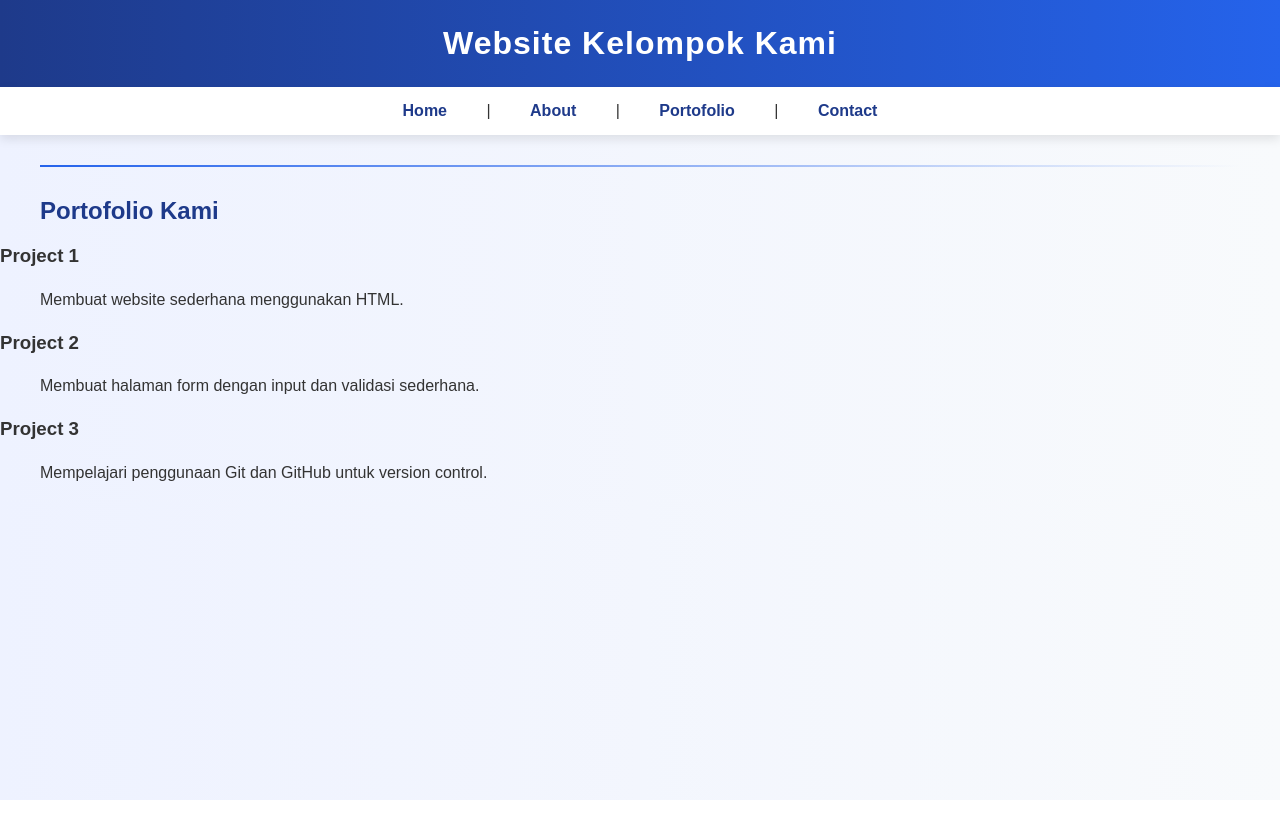
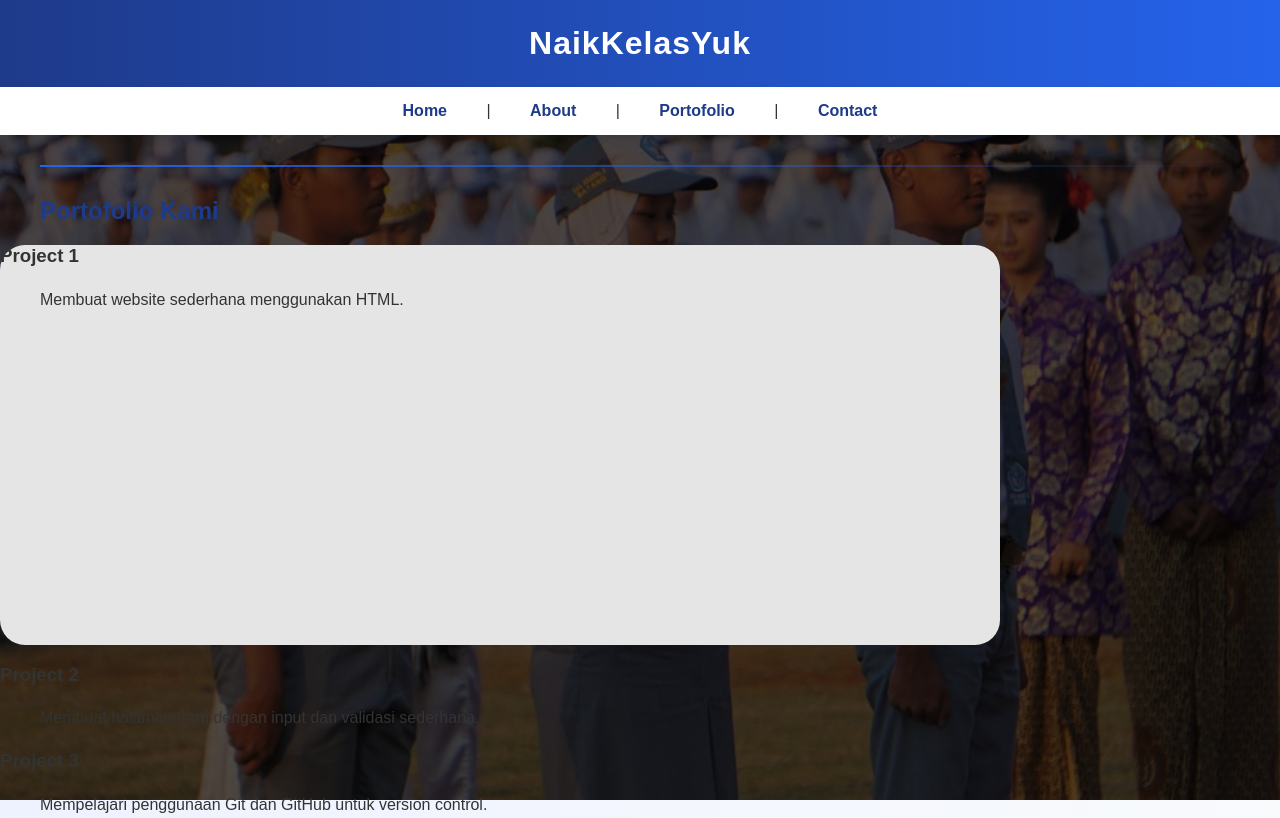
Before and after one commit to michaelabelard89-bit/praktikum-mandiri-html, a plain HTML site: page portfolio.html in a window 1280 px wide. Drawn offline with nearby package versions, Linux system fonts and the light colour scheme.

Commit message:
portofolio dan lain lain

```diff
--- a/portfolio.html
+++ b/portfolio.html
@@ -2,11 +2,25 @@
 <html lang="id">
 <head>
     <meta charset="UTF-8">
-    <title>Portofolio - Website Kelompok</title>
+    <title>Portofolio - NaikKelasYuk</title>
     <link rel="stylesheet" href="style.css">
+    <link rel="stylesheet" href="https://cdnjs.cloudflare.com/ajax/libs/animate.css/4.1.1/animate.min.css"/>
+    <style>
+        main{
+            width: 100vw;
+            height: 100vh;
+            background-image: url(assets/4__BACA_IKRAR_PELAJAR_INDONESIA.jfif);
+            background-position: center;
+            background-repeat: no-repeat;
+            background-size: cover;
+            background-color: rgba(0, 0, 0, 0.7);
+            background-blend-mode: darken;
+        }
+    </style>
 </head>
 <body>
-    <h1>Website Kelompok Kami</h1>
+    <main>
+        <h1>NaikKelasYuk</h1>
         <nav>
             <a href="index.html">Home</a> |
             <a href="about.html">About</a> |
@@ -17,7 +31,7 @@
         <h2>Portofolio Kami</h2>
         <div class="container">
         <div class="container">
-    <div class="card">
+            <div class="portofolio-box">
                 <h3>Project 1</h3>
                 <p>Membuat website sederhana menggunakan HTML.</p>
             </div>
@@ -32,6 +46,6 @@
                 <p>Mempelajari penggunaan Git dan GitHub untuk version control.</p>
             </div>
         </div>
-
+     </main>
 </body>
 </html>
--- a/style.css
+++ b/style.css
@@ -122,6 +122,7 @@ hr {
     gap: 25px;
 
     padding: 20px;
+
 
 }
 
@@ -253,6 +254,15 @@ hr {
     box-shadow: 0px 6px 15px rgba(0,0,0,0.1);
 
 }
+/* */
+.portofolio-box{
+     height: 400px;
+  width: 1000px;
+  align-self: center;
+  background-color: #e5e5e5;
+    border-radius: 25px;
+
+}
 
 
 /* FOOTER */
```
Also changed, not shown: about.html (+3 -3 lines), contact.html (+1 -1 lines), assets/4__BACA_IKRAR_PELAJAR_INDONESIA.jfif (added). Lines whose indentation alone changed are shown as unchanged.
